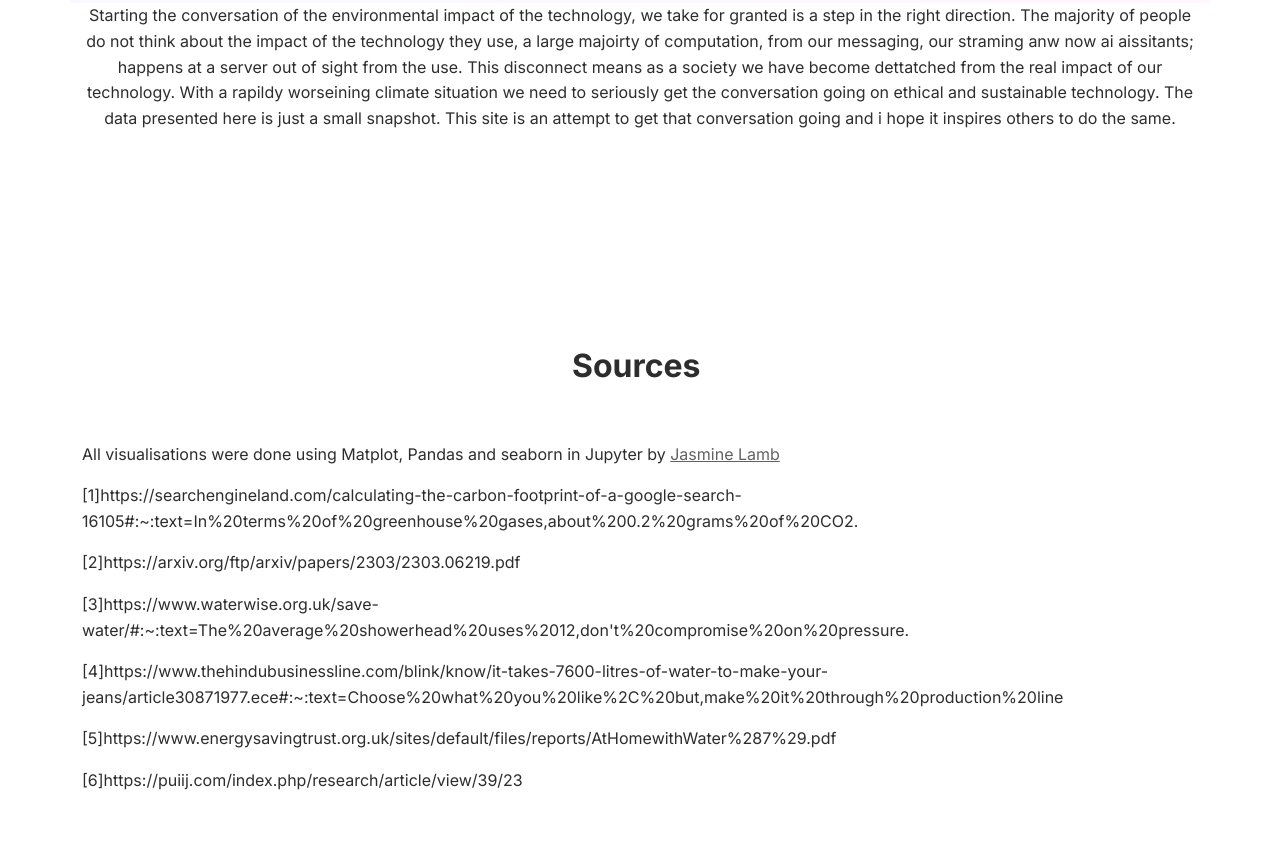
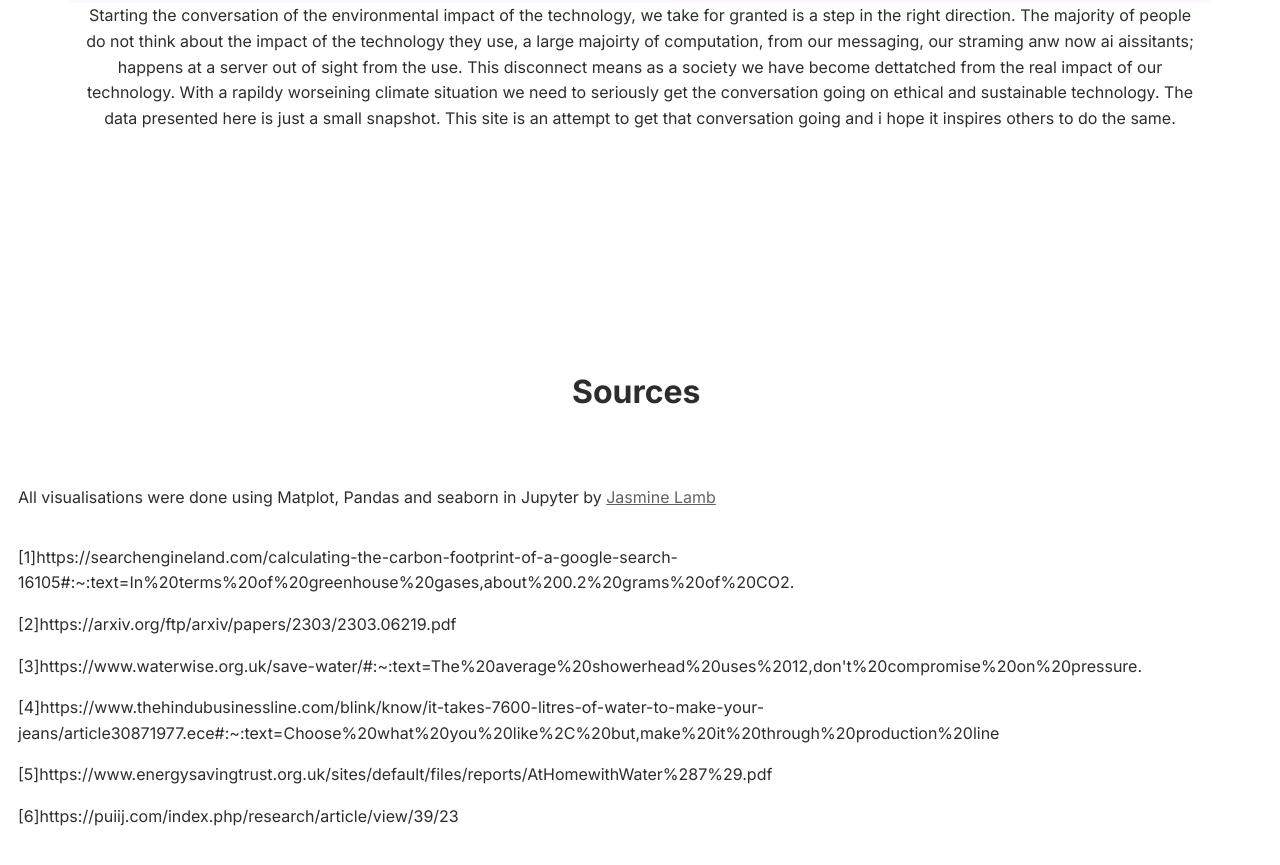
Before and after one commit to Lambxx/ImpactOfGPT, a plain HTML site: page index.html in a window 1280 px wide. Shown: the part 2218-3083 px from the top of the page. Drawn offline with Linux system fonts and the light colour scheme.

Commit message:
Update index.html
fixed sources padding

```diff
--- a/index.html
+++ b/index.html
@@ -4,7 +4,7 @@
 <head>
     <meta charset="utf-8">
     <meta name="viewport" content="width=device-width, initial-scale=1.0, shrink-to-fit=no">
-    <title>Home - Brand</title>
+    <title>CostOfGpt</title>
     <link rel="stylesheet" href="assets/bootstrap/css/bootstrap.min.css">
     <link rel="stylesheet" href="https://fonts.googleapis.com/css?family=Inter:300italic,400italic,600italic,700italic,800italic,400,300,600,700,800&amp;display=swap">
 </head>
@@ -49,20 +49,48 @@
     <section></section>
     <section class="py-5 mt-5"></section>
     <section class="py-5">
-        <div class="container">
+        <div class="container d-inline" style="padding: 10px;">
             <div class="row mb-5">
                 <div class="col-md-8 col-xl-6 text-center mx-auto">
                     <p class="fw-bold text-success mb-2"></p>
                     <h2 class="fw-bold">Sources&nbsp;</h2>
                 </div>
             </div>
-            <p>All visualisations were done using Matplot, Pandas and seaborn in Jupyter by&nbsp;<a href="https://xoxolunaxoxo.github.io/">Jasmine Lamb</a>&nbsp;</p>
-            <p>[1]https://searchengineland.com/calculating-the-carbon-footprint-of-a-google-search-16105#:~:text=In%20terms%20of%20greenhouse%20gases,about%200.2%20grams%20of%20CO2.</p>
-            <p>[2]https://arxiv.org/ftp/arxiv/papers/2303/2303.06219.pdf</p>
-            <p>[3]https://www.waterwise.org.uk/save-water/#:~:text=The%20average%20showerhead%20uses%2012,don't%20compromise%20on%20pressure.</p>
-            <p>[4]https://www.thehindubusinessline.com/blink/know/it-takes-7600-litres-of-water-to-make-your-jeans/article30871977.ece#:~:text=Choose%20what%20you%20like%2C%20but,make%20it%20through%20production%20line</p>
-            <p>[5]https://www.energysavingtrust.org.uk/sites/default/files/reports/AtHomewithWater%287%29.pdf</p>
-            <p>[6]https://puiij.com/index.php/research/article/view/39/23</p>
+            <div class="row">
+                <div class="col">
+                    <p class="text-break" style="padding: 18px;">All visualisations were done using Matplot, Pandas and seaborn in Jupyter by&nbsp;<a href="https://xoxolunaxoxo.github.io/">Jasmine Lamb</a>&nbsp;</p>
+                </div>
+            </div>
+            <div class="row text-break" style="padding-right: 18px;padding-left: 18px;">
+                <div class="col">
+                    <p class="text-break d-flex flex-row flex-grow-1 flex-shrink-1 flex-fill">[1]https://searchengineland.com/calculating-the-carbon-footprint-of-a-google-search-16105#:~:text=In%20terms%20of%20greenhouse%20gases,about%200.2%20grams%20of%20CO2.</p>
+                    <div class="row">
+                        <div class="col">
+                            <p class="text-break">[2]https://arxiv.org/ftp/arxiv/papers/2303/2303.06219.pdf</p>
+                        </div>
+                    </div>
+                </div>
+            </div>
+            <div class="row" style="padding-right: 18px;padding-left: 18px;">
+                <div class="col">
+                    <p class="text-break" style="padding: 0px;">[3]https://www.waterwise.org.uk/save-water/#:~:text=The%20average%20showerhead%20uses%2012,don't%20compromise%20on%20pressure.</p>
+                </div>
+            </div>
+            <div class="row">
+                <div class="col">
+                    <p class="text-break" style="padding: 0px;padding-left: 18px;padding-right: 17px;">[4]https://www.thehindubusinessline.com/blink/know/it-takes-7600-litres-of-water-to-make-your-jeans/article30871977.ece#:~:text=Choose%20what%20you%20like%2C%20but,make%20it%20through%20production%20line</p>
+                </div>
+            </div>
+            <div class="row">
+                <div class="col">
+                    <p class="text-break" style="padding: 0px;padding-left: 18px;padding-right: 18px;">[5]https://www.energysavingtrust.org.uk/sites/default/files/reports/AtHomewithWater%287%29.pdf</p>
+                </div>
+            </div>
+            <div class="row">
+                <div class="col">
+                    <p class="text-break" style="padding: 0px;padding-left: 18px;padding-right: 18px;">[6]https://puiij.com/index.php/research/article/view/39/23</p>
+                </div>
+            </div>
         </div>
     </section>
     <section class="py-5"></section>
```
